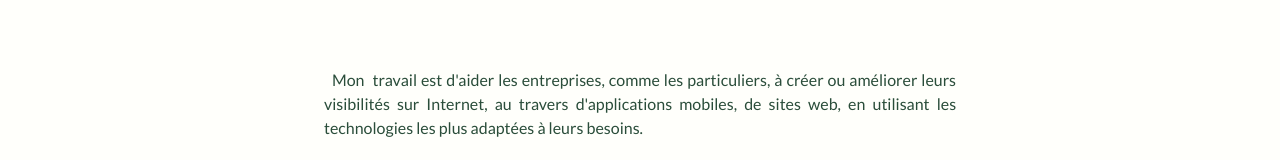
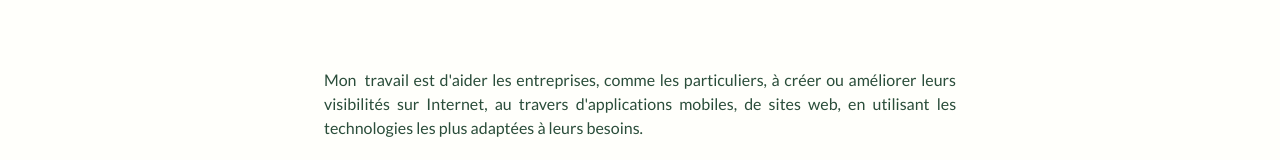
Before and after one commit to RmTrnsc/portfolio, a Next.js app: page / in a window 1280 px wide. Shown: the part 248-408 px from the top of the page. Built offline with nearby package versions, Linux system fonts and the light colour scheme.

Commit message:
Refactor: Change the class of span for size of the screens displayign

```diff
--- a/src/app/page.tsx
+++ b/src/app/page.tsx
@@ -44,7 +44,7 @@ export default function Home() {
     <main className="welcome-container flex flex-col gap-20 justify-center">
       <div className="text-justify">
         <p className="welcome-content md:w-1/2 md:mx-auto">
-          <span className="mx-2">Mon</span>
+          <span className="mx-2 md:mx-0 md:mr-2">Mon</span>
           travail est d'aider les entreprises, comme les particuliers, à créer
           ou améliorer leurs visibilités sur Internet, au travers d'applications
           mobiles, de sites web, en utilisant les technologies les plus adaptées
```
